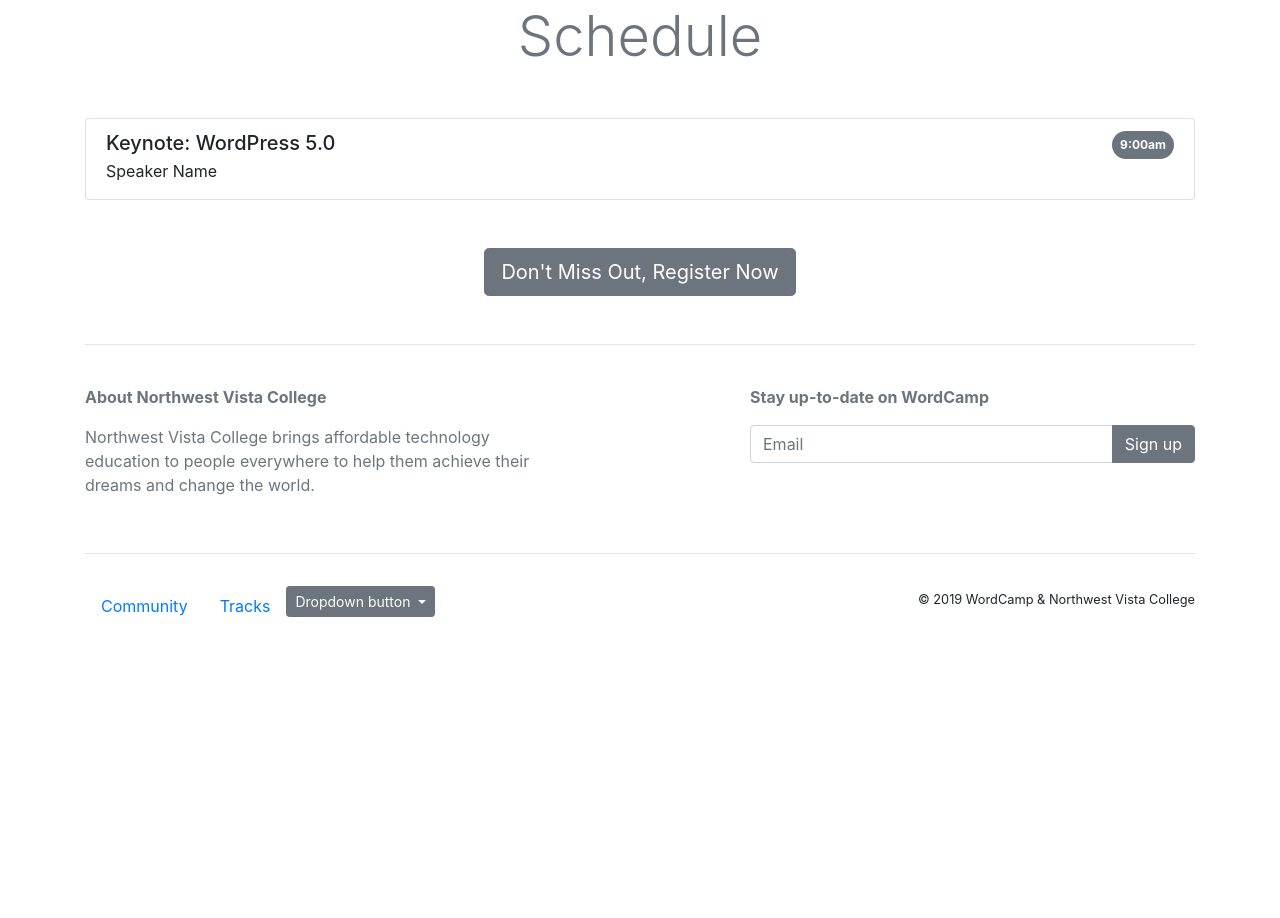
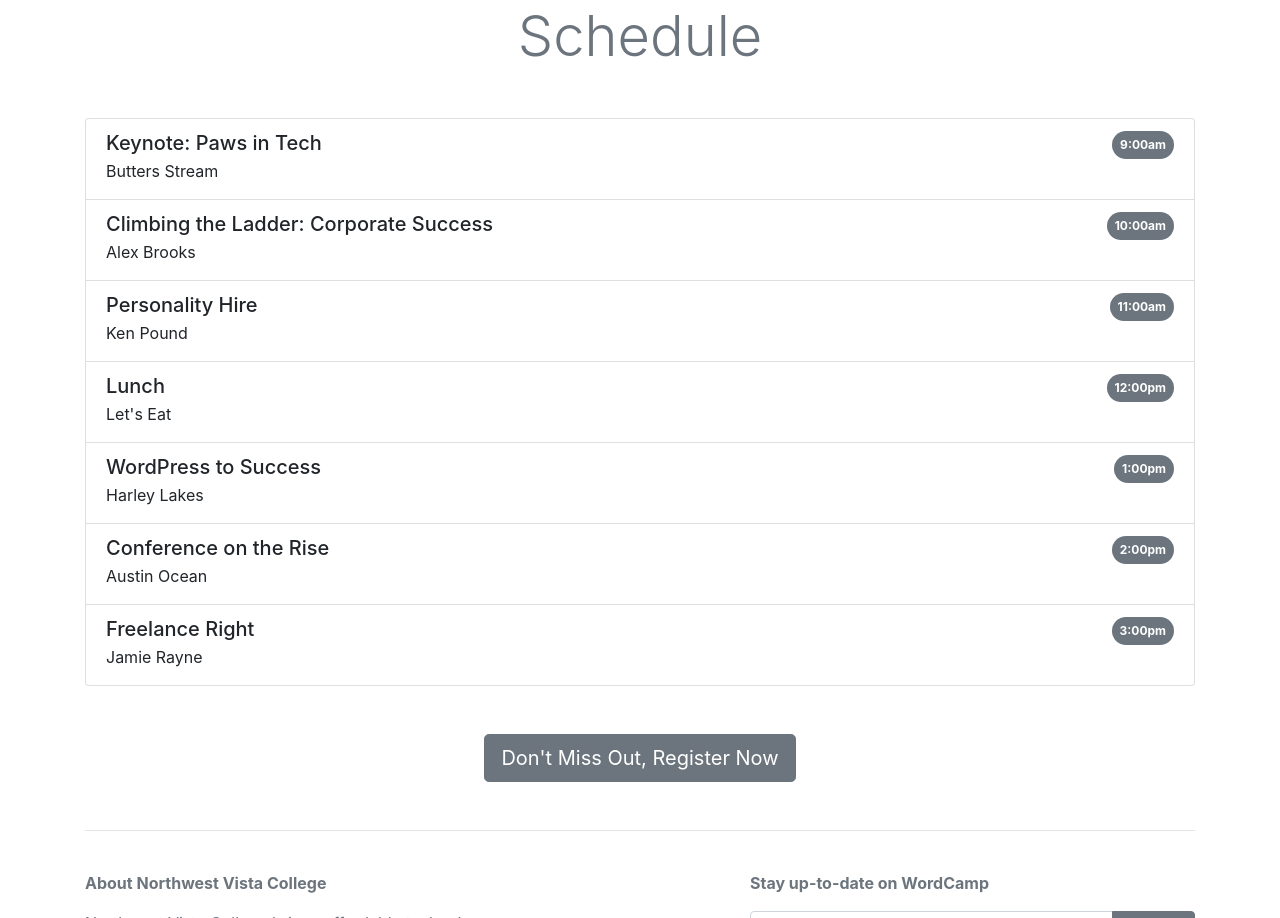
Before and after one commit to Morclouds/Word-Camp-Los-Angeles, a plain HTML site: page index.html in a window 1280 px wide. Shown: the part 1889-2807 px from the top of the page. Before the commit the page ends 2531 px from the top, so only its background shows below. Drawn offline with nearby package versions, Linux system fonts and the light colour scheme.

Commit message:
Schedule update

```diff
--- a/index.html
+++ b/index.html
@@ -155,11 +155,60 @@
 <ul class="list-group">
   <li class="list-group-item">
     <div class="d-flex justify-content-between">
-      <h5 class="mb-1">Keynote: WordPress 5.0</h5>
+      <h5 class="mb-1">Keynote: Paws in Tech</h5>
       <span class="badge badge-pill badge-secondary p-2">9:00am</span>
     </div>
-    <p class="mb-1">Speaker Name</p>
+    <p class="mb-1">Butters Stream</p>
   </li>
+
+  <li class="list-group-item">
+    <div class="d-flex justify-content-between">
+      <h5 class="mb-1">Climbing the Ladder: Corporate Success</h5>
+      <span class="badge badge-pill badge-secondary p-2">10:00am</span>
+    </div>
+    <p class="mb-1">Alex Brooks</p>
+  </li>
+
+  <li class="list-group-item">
+    <div class="d-flex justify-content-between">
+      <h5 class="mb-1">Personality Hire</h5>
+      <span class="badge badge-pill badge-secondary p-2">11:00am</span>
+    </div>
+    <p class="mb-1">Ken Pound</p>
+  </li>
+
+  <li class="list-group-item">
+    <div class="d-flex justify-content-between">
+      <h5 class="mb-1">Lunch</h5>
+      <span class="badge badge-pill badge-secondary p-2">12:00pm</span>
+    </div>
+    <p class="mb-1">Let's Eat</p>
+  </li>
+
+  <li class="list-group-item">
+    <div class="d-flex justify-content-between">
+      <h5 class="mb-1">WordPress to Success</h5>
+      <span class="badge badge-pill badge-secondary p-2">1:00pm</span>
+    </div>
+    <p class="mb-1">Harley Lakes </p>
+  </li>
+
+  <li class="list-group-item">
+    <div class="d-flex justify-content-between">
+      <h5 class="mb-1">Conference on the Rise</h5>
+      <span class="badge badge-pill badge-secondary p-2">2:00pm</span>
+    </div>
+    <p class="mb-1">Austin Ocean</p>
+  </li>
+
+  <li class="list-group-item">
+    <div class="d-flex justify-content-between">
+      <h5 class="mb-1">Freelance Right</h5>
+      <span class="badge badge-pill badge-secondary p-2">3:00pm</span>
+    </div>
+    <p class="mb-1">Jamie Rayne</p>
+  </li>
+
 </ul>
 <!-- /schedule -->
 
```
